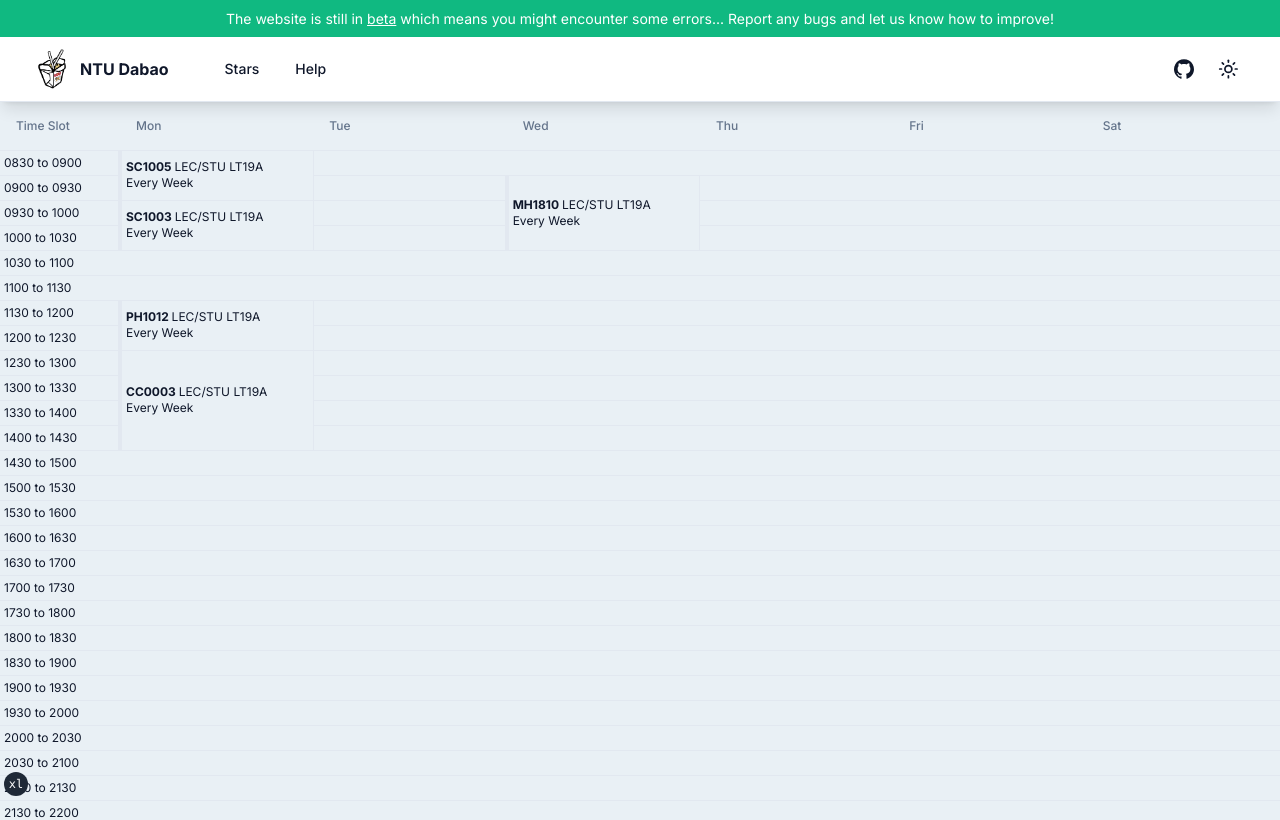
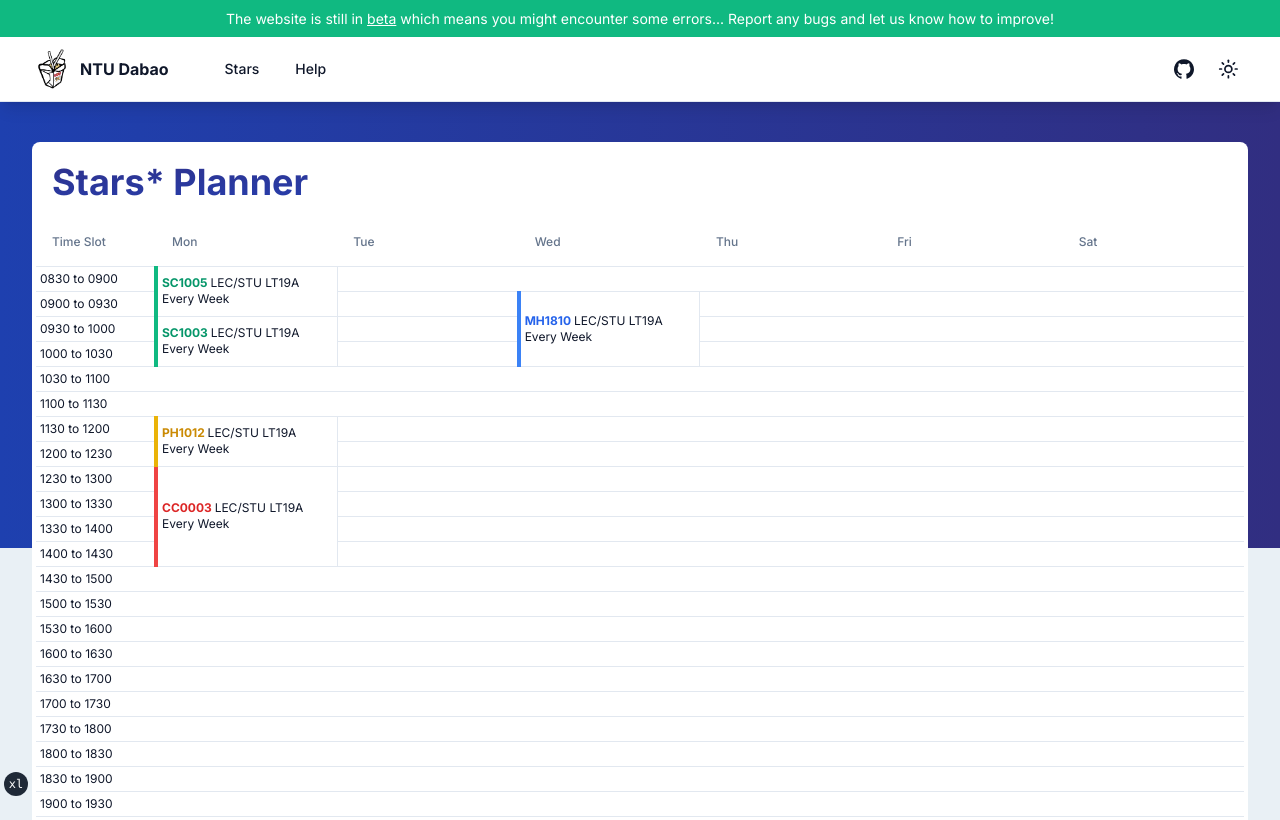
Before and after one commit to Dallas-Ng/ntu-mods, a Next.js app: page /stars in a window 1280 px wide. Shown: the top 820 px of the page. Built offline with nearby package versions, Linux system fonts and the light colour scheme.

Commit message:
Update: stars page design

```diff
--- /dev/null
+++ b/app/stars/layout.tsx
@@ -0,0 +1,22 @@
+import "@/styles/globals.css"
+import { Metadata } from "next"
+
+export const metadata: Metadata = {
+  title: `Stars*`
+}
+
+interface RootLayoutProps {
+  children: React.ReactNode
+}
+
+export default function RootLayout({ children }: RootLayoutProps) {
+  return (
+    <div className="relative">
+      <div className="absolute bg-gradient-to-r from-blue-800 to-indigo-900 top-0 h-[50%] w-full z-0" />
+
+      <div className="relative container z-10 pt-10">
+        <>{children}</>
+      </div>
+    </div>
+  )
+}
--- a/app/stars/page.tsx
+++ b/app/stars/page.tsx
@@ -14,21 +14,13 @@ import {
   TableRow
 } from "@/components/ui/table"
 
-const TABLE_DATA_PADDING_SIZE = "p-1"
-const tdps = TABLE_DATA_PADDING_SIZE
+const tdps = "p-1" // TABLE_DATA_PADDING_SIZE
 
-const getModuleColor = (moduleCode: string): string => {
-  if (moduleCode.includes("PH")) {
-    return `yellow-500`
-  } else if (moduleCode.includes("SC")) {
-    return `emerald-500`
-  } else if (moduleCode.includes("MH")) {
-    return `blue-500`
-  } else if (moduleCode.includes("CC")) {
-    return `red-500`
-  }
-
-  return `gray-500`
+const modules = {
+  cc: { borderLeft: "border-l-red-500", text: "text-red-600" },
+  sc: { borderLeft: "border-l-emerald-500", text: "text-emerald-600" },
+  ph: { borderLeft: "border-l-yellow-500", text: "text-yellow-600" },
+  mh: { borderLeft: "border-l-blue-500", text: "text-blue-600" }
 }
 
 /**
@@ -60,6 +52,10 @@ const generateTable = (): React.ReactNode => {
     )
 
     for (let i = 0; i < data.rowSpan; i++) {
+      const coursePrefix = data.courseCode
+        .slice(0, 2)
+        .toLowerCase() as keyof typeof modules
+
       if (i === 0) {
         toReturn[tsIndex][data.day] = (
           <TableCell
@@ -68,15 +64,11 @@ const generateTable = (): React.ReactNode => {
             className={cn(
               tdps,
               "border",
-              `border-l-${getModuleColor(data.courseCode)}`,
-              "border-l-4"
+              "border-l-4",
+              modules[coursePrefix].borderLeft
             )}>
             <p>
-              <span
-                className={cn(
-                  "font-bold",
-                  `text-${getModuleColor(data.courseCode)}`
-                )}>
+              <span className={cn("font-bold", modules[coursePrefix].text)}>
                 {data.courseCode}{" "}
               </span>
 
@@ -100,6 +92,11 @@ const generateTable = (): React.ReactNode => {
 }
 
 const StarsPage: NextPage = () => (
+  <div className="bg-white rounded-lg p-1">
+    <h1 className="p-4 text-4xl font-bold bg-gradient-to-br from-indigo-900 to-blue-700 bg-clip-text text-transparent">
+      Stars* Planner
+    </h1>
+
     <Table className="table-fixed border-collapse text-xs">
       <TableHeader>
         <TableRow>
@@ -115,6 +112,7 @@ const StarsPage: NextPage = () => (
 
       <TableBody>{generateTable()}</TableBody>
     </Table>
+  </div>
 )
 
 export default StarsPage
--- a/tailwind.config.js
+++ b/tailwind.config.js
@@ -9,8 +9,8 @@ module.exports = {
       center: true,
       padding: "2rem",
       screens: {
-        "2xl": "1400px",
-      },
+        "2xl": "1400px"
+      }
     },
     extend: {
       colors: {
@@ -21,56 +21,56 @@ module.exports = {
         foreground: "hsl(var(--foreground))",
         primary: {
           DEFAULT: "hsl(var(--primary))",
-          foreground: "hsl(var(--primary-foreground))",
+          foreground: "hsl(var(--primary-foreground))"
         },
         secondary: {
           DEFAULT: "hsl(var(--secondary))",
-          foreground: "hsl(var(--secondary-foreground))",
+          foreground: "hsl(var(--secondary-foreground))"
         },
         destructive: {
           DEFAULT: "hsl(var(--destructive))",
-          foreground: "hsl(var(--destructive-foreground))",
+          foreground: "hsl(var(--destructive-foreground))"
         },
         muted: {
           DEFAULT: "hsl(var(--muted))",
-          foreground: "hsl(var(--muted-foreground))",
+          foreground: "hsl(var(--muted-foreground))"
         },
         accent: {
           DEFAULT: "hsl(var(--accent))",
-          foreground: "hsl(var(--accent-foreground))",
+          foreground: "hsl(var(--accent-foreground))"
         },
         popover: {
           DEFAULT: "hsl(var(--popover))",
-          foreground: "hsl(var(--popover-foreground))",
+          foreground: "hsl(var(--popover-foreground))"
         },
         card: {
           DEFAULT: "hsl(var(--card))",
-          foreground: "hsl(var(--card-foreground))",
-        },
+          foreground: "hsl(var(--card-foreground))"
+        }
       },
       borderRadius: {
         lg: `var(--radius)`,
         md: `calc(var(--radius) - 2px)`,
-        sm: "calc(var(--radius) - 4px)",
+        sm: "calc(var(--radius) - 4px)"
       },
       fontFamily: {
-        sans: ["var(--font-sans)", ...fontFamily.sans],
+        sans: ["var(--font-sans)", ...fontFamily.sans]
       },
       keyframes: {
         "accordion-down": {
           from: { height: 0 },
-          to: { height: "var(--radix-accordion-content-height)" },
+          to: { height: "var(--radix-accordion-content-height)" }
         },
         "accordion-up": {
           from: { height: "var(--radix-accordion-content-height)" },
-          to: { height: 0 },
-        },
+          to: { height: 0 }
+        }
       },
       animation: {
         "accordion-down": "accordion-down 0.2s ease-out",
-        "accordion-up": "accordion-up 0.2s ease-out",
-      },
-    },
+        "accordion-up": "accordion-up 0.2s ease-out"
+      }
+    }
   },
-  plugins: [require("tailwindcss-animate")],
+  plugins: [require("tailwindcss-animate")]
 }
```
Lines whose indentation alone changed are shown as unchanged.
